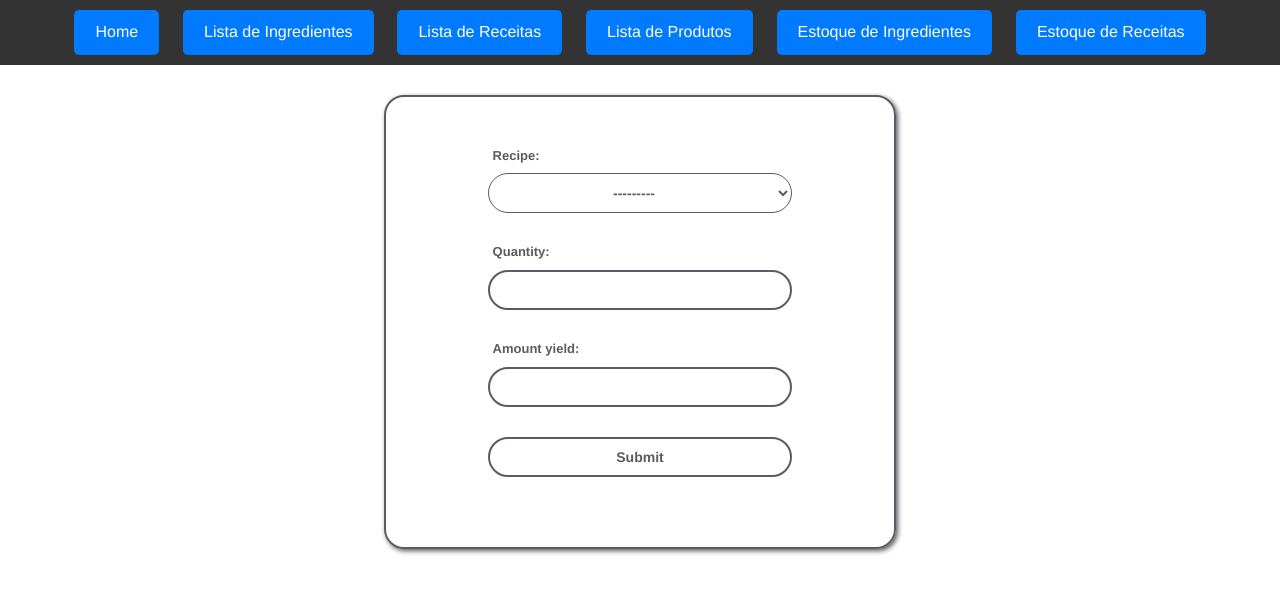
After one commit to douglasrdv/inventory_manager, a Django app: page /inventory/add-recipes in a window 1280 px wide. The commit adds this page. Shown: the top 594 px of the page. Run offline with Django 4.2, Linux system fonts and the light colour scheme; data that the repository does not hold is empty; some libraries are stand-ins or nearby versions.

Commit message:
feat: Add RecipeInventory models, functions, urls, forms and html templates

```diff
--- a/thelirios/myapp/forms.py
+++ b/thelirios/myapp/forms.py
@@ -56,8 +56,4 @@ class RecipeToInventoryForm(forms.ModelForm):
             'recipe',
             'quantity',
             'amount_yield',
-            'expiration_date'
         ]
-        widgets = {
-            'expiration_date': forms.DateInput(attrs={'type': 'date'})
-        }
--- a/thelirios/myapp/models.py
+++ b/thelirios/myapp/models.py
@@ -100,8 +100,8 @@ class IngredientToInventory(models.Model):
 
 class RecipeInventory(models.Model):
     recipe = models.ForeignKey(Recipe, on_delete=models.CASCADE, blank=False, null=False)
-    total_quantity = models.IntegerField(blank=False, null=False)
-
+    total_amount = models.IntegerField(blank=False, null=False)
+    expiration_date = models.DateField(blank=True, null=True)
     created_at = models.DateTimeField(auto_now_add=True)
 
     def __str__(self):
@@ -121,11 +121,10 @@ class RecipeToInventory(models.Model):
         if not inventory_recipe:
             inventory_recipe = RecipeInventory.objects.create(
                 recipe=self.recipe,
-                total_quantity=0,
-                expiration_date=0,
+                total_amount=0,
+                expiration_date=self.expiration_date,
             )
 
         with transaction.atomic():
-            inventory_recipe.total_quantity += self.quantity
-            inventory_recipe.total_cost += self.total_cost
+            inventory_recipe.total_amount += self.amount_yield
             inventory_recipe.save()
--- /dev/null
+++ b/thelirios/myapp/templates/add_recipe_to_inventory.html
@@ -0,0 +1,24 @@
+<!DOCTYPE html>
+<html lang="en">
+<head>
+    <meta charset="UTF-8">
+    <meta name="viewport" content="width=device-width, initial-scale=1.0">
+
+    <link rel="stylesheet" href="https://maxcdn.bootstrapcdn.com/bootstrap/3.3.7/css/bootstrap.min.css">
+    <link rel="stylesheet" href="../../static/style.css">
+
+    <title>Adicione Receita ao Estoque</title>
+</head>
+<body>
+    {% include 'header.html' %}
+    <div class="form-cont">
+        <div class="registration-form">
+            <form action="/inventory/add-recipes" method="post">
+                {% csrf_token %}
+                {{ form }}
+                <input type="submit" value="Submit">
+            </form>
+        </div>
+    </div>
+</body>
+</html>
--- a/thelirios/myapp/templates/header.html
+++ b/thelirios/myapp/templates/header.html
@@ -33,6 +33,7 @@
         <a href="{% url 'recipes-list' %}" class="btn">Lista de Receitas</a>
         <a href="{% url 'products-list' %}" class="btn">Lista de Produtos</a>
         <a href="{% url 'inventory-ingredients-list' %}" class="btn">Estoque de Ingredientes</a>
+        <a href="{% url 'inventory-recipes-list' %}" class="btn">Estoque de Receitas</a>
     </header>
 </body>
 </html>
--- a/thelirios/myapp/urls.py
+++ b/thelirios/myapp/urls.py
@@ -16,6 +16,8 @@ urlpatterns = [
     path("recipe-delete/<int:id>", views.recipe_delete, name="recipe-delete"),
     path("recipe-update/<int:id>", views.recipe_update, name="recipe-update"),
     path('recipe/<recipe_id>', views.recipe_details, name='recipe-details'),
+    path("inventory/recipes-list/", views.recipe_inventory_list, name="inventory-recipes-list"),
+    path("inventory/add-recipes", views.add_recipes_to_inventory, name="add-recipes"),
     # Products urls
     path("new-product", views.product_registration, name="new-product"),
     path("products-list", views.list_all_products, name="products-list"),
--- a/thelirios/myapp/views.py
+++ b/thelirios/myapp/views.py
@@ -190,6 +190,11 @@ def ingredient_inventory_list(request):
     return render(request, 'ingredient_inventory.html', {'ingredients': ingredients})
 
 
+def recipe_inventory_list(request):
+    recipes = RecipeToInventory.objects.all()
+    return render(request, 'recipe_inventory.html', {'recipes': recipes})
+
+
 def add_ingredients_to_inventory(request):
 
     if request.method == 'POST':
@@ -215,7 +220,7 @@ def add_recipes_to_inventory(request):
             new_recipe_to_inventory = form.save(commit=False)
             new_recipe_to_inventory.expiration_date = date.today() + timedelta(days=new_recipe_to_inventory.recipe.expiration_days)
             new_recipe_to_inventory.add_recipes_to_inventory()
-            return redirect('inventory-recipe-list')
+            return redirect('inventory-recipes-list')
 
     else:
         form = RecipeToInventoryForm()
```
Also changed, not shown: thelirios/myapp/templates/recipe_inventory.html (added, +33 -0 lines), thelirios/myapp/migrations/0002_recipeinventory_expiration_date.py (added), thelirios/myapp/migrations/0003_rename_total_quantity_recipeinventory_total_amount.py (added).
